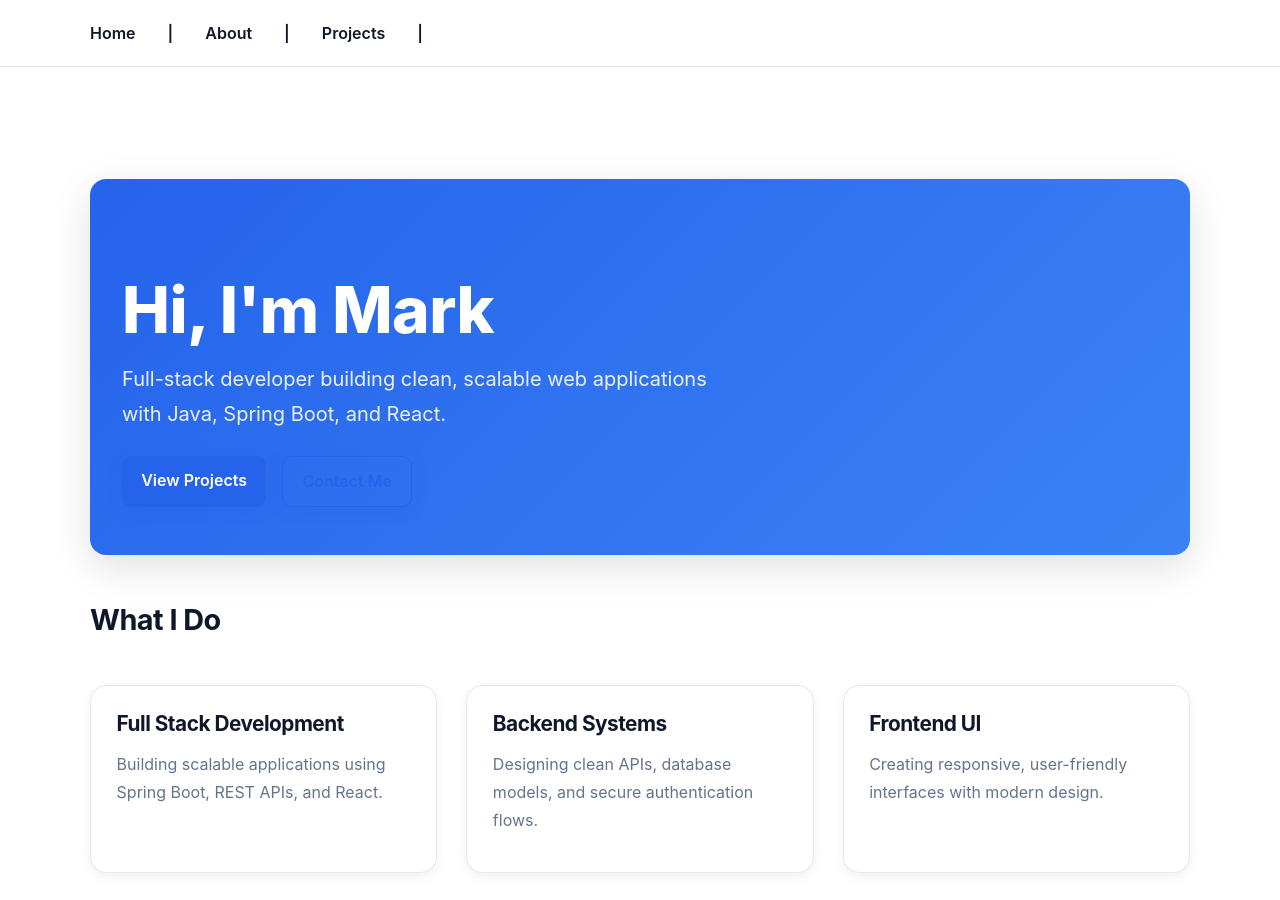
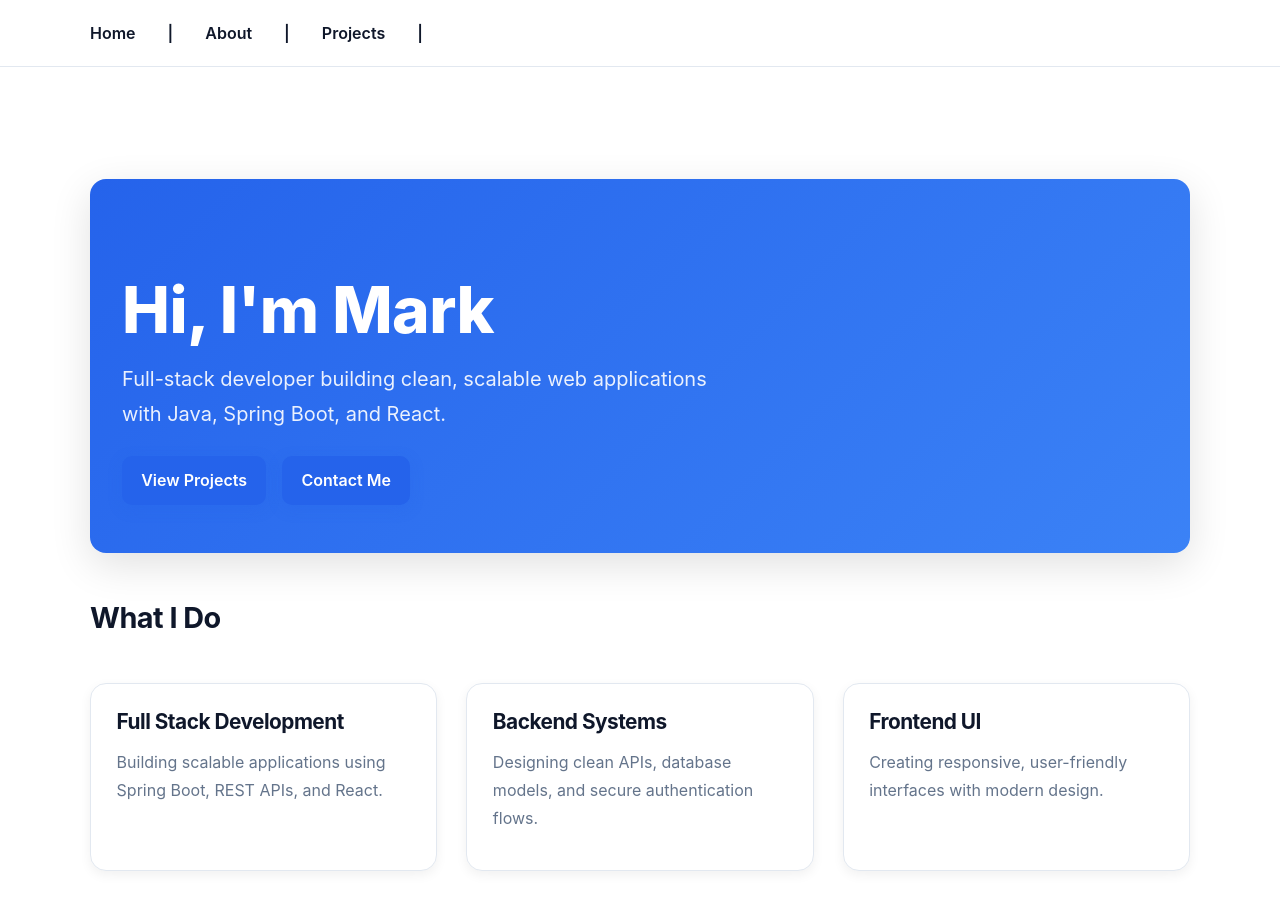
Before and after one commit to mark-bradley1/mark-bradley1.github.io, a Jekyll site: the page built from index.md, in a window 1280 px wide and 900 px high. Built offline with Jekyll 4.4.1, drawn with Linux system fonts in a browser that asks for light colours.

Commit message:
Update index.md

```diff
--- a/index.md
+++ b/index.md
@@ -11,7 +11,7 @@ title: Home
 
   <div class="hero-actions">
     <a href="#projects" class="button">View Projects</a>
-    <a href="#contact" class="button secondary">Contact Me</a>
+    <a href="#contact" class="button">Contact Me</a>
   </div>
 </section>
 
```
